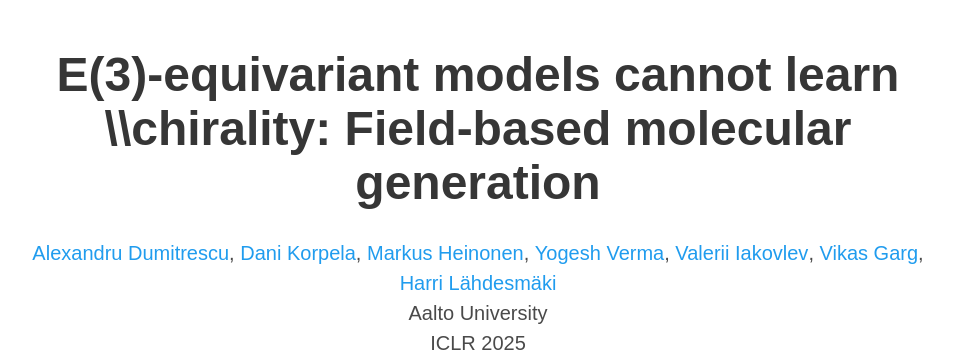
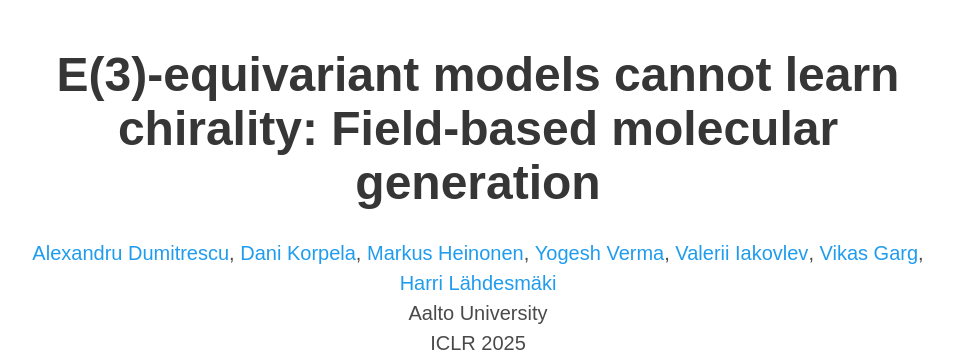
Before and after one commit to Dumitrescu-Alexandru/FMG-web, a plain HTML site: page index.html in a window 1280 px wide. Shown: the top 353 px of the page, without its empty margins (162-1115 px from the left). Drawn offline with nearby package versions, Linux system fonts and the light colour scheme; some icons are missing; a web font is replaced by a local one.

Commit message:
Fix title

```diff
--- a/index.html
+++ b/index.html
@@ -51,7 +51,7 @@
       <div class="container is-max-desktop">
         <div class="columns is-centered">
           <div class="column has-text-centered">
-            <h1 class="title is-1 publication-title">E(3)-equivariant models cannot learn \\chirality: Field-based molecular generation</h1>
+            <h1 class="title is-1 publication-title">E(3)-equivariant models cannot learn chirality: Field-based molecular generation</h1>
             <div class="is-size-5 publication-authors">
               <!-- Paper authors -->
               <span class="author-block">
```
